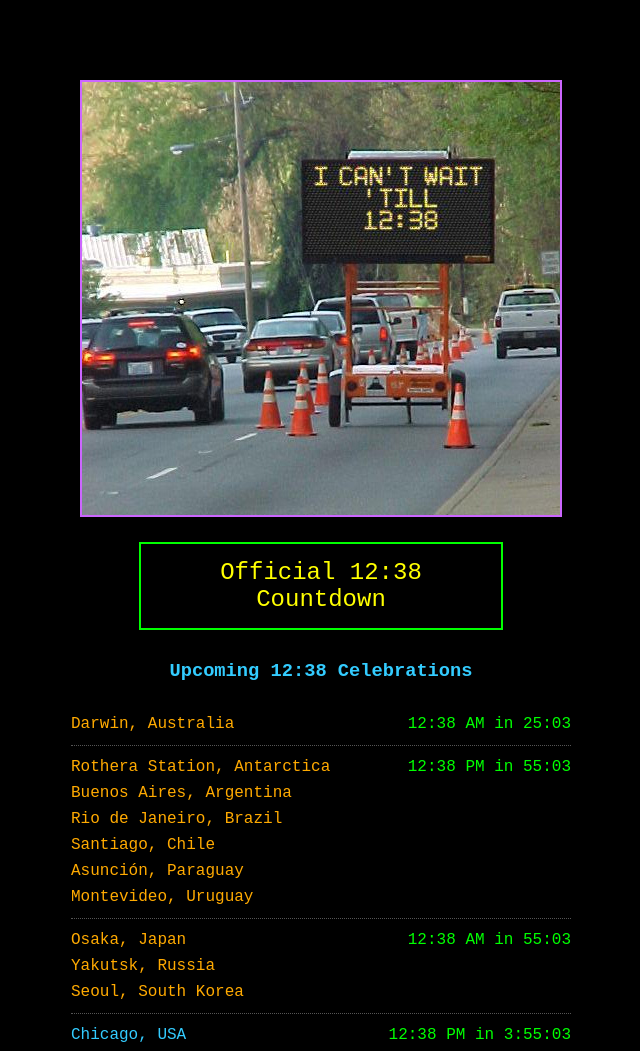
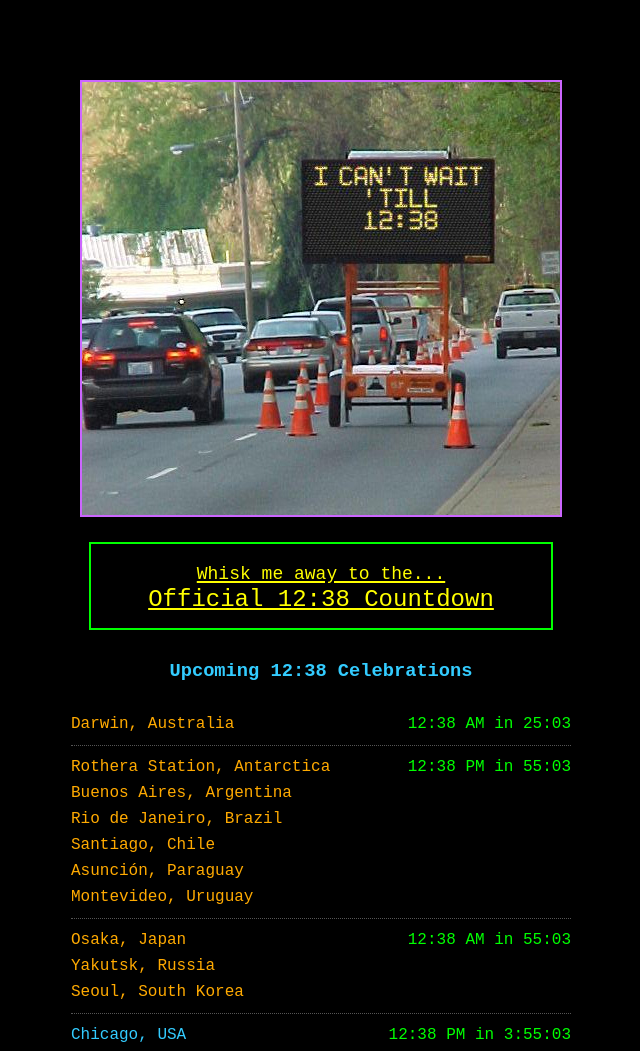
Before and after one commit to ekingery/12-38.com, a plain HTML site: page index.html in a window 1280 px wide. Shown: the whole page, without its empty margins (319-959 px from the left). Drawn offline with Linux system fonts and the light colour scheme.

Commit message:
Style countdown link as button with drop shadow and new whimsical text

```diff
--- a/index.html
+++ b/index.html
@@ -33,12 +33,17 @@
       padding: 15px 30px;
       font-size: 1.5em;
       border: 2px solid #00FF00;
-      text-decoration: none;
-      max-width: 300px;
+      text-decoration: underline;
+      max-width: 400px;
+      box-shadow: 4px 4px 8px rgba(0, 0, 0, 0.5);
     }
     .countdown-link:hover {
       background-color: #FFFF00;
       color: black;
+      box-shadow: 6px 6px 12px rgba(0, 0, 0, 0.7);
+    }
+    .whisk-text {
+      font-size: 0.75em;
     }
 
     /* Upcoming section */
@@ -95,7 +100,7 @@
   <div class="content">
     <a href="/countdown"><img src="/images/12_38_construction.jpg" alt="12:38" class="hero-img"></a>
 
-    <a href="/countdown" class="countdown-link">Official 12:38 Countdown</a>
+    <a href="/countdown" class="countdown-link"><span class="whisk-text">Whisk me away to the...</span><br>Official 12:38 Countdown</a>
 
     <h3 class="upcoming-header">Upcoming 12:38 Celebrations</h3>
     <div id="upcoming-output" class="upcoming-list"></div>
```
